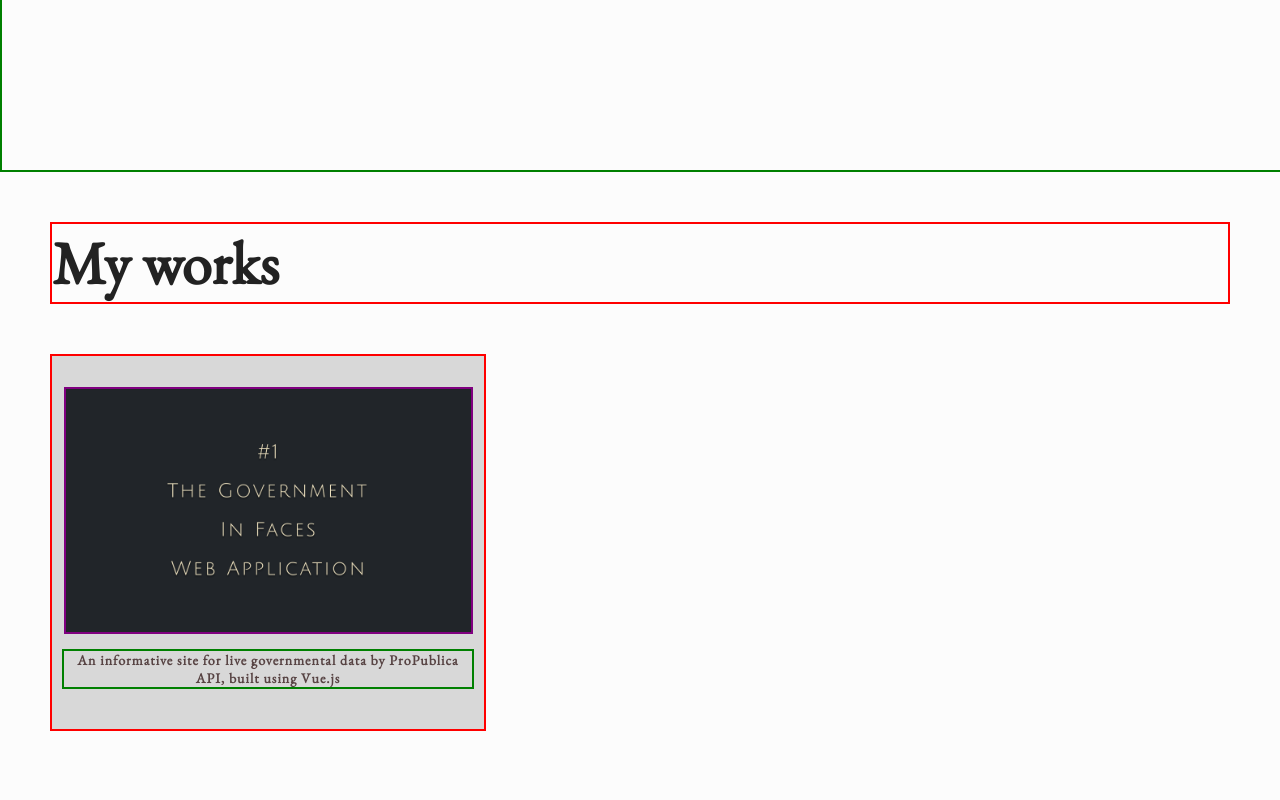
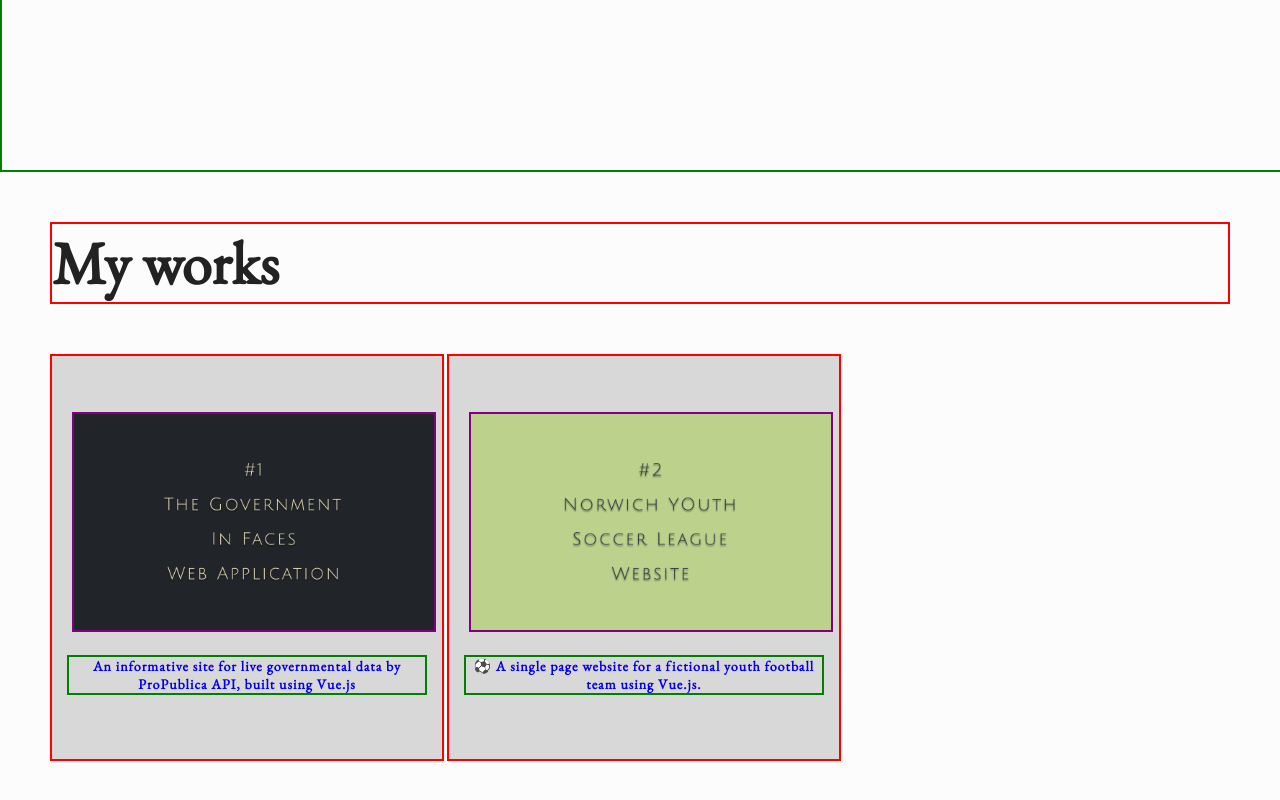
Before and after one commit to WiliTheSParrow/portfolio_wilithesparrow, a plain HTML site: page public/index.html in a window 1280 px wide. Shown: the part 1576-2376 px from the top of the page. Drawn offline with nearby package versions, Linux system fonts and the light colour scheme; a web font is replaced by a local one.

Commit message:
added link, second box, figuring out

```diff
--- a/public/index.html
+++ b/public/index.html
@@ -41,7 +41,8 @@
             <div id="aboutMeTextContent">
                 <p>Hi! I'm Julia. 🍂</p>
                 <p>Wife, cat mom and horror movie lover. Of course I like coffee.</p>
-                <p>In my spare time you'll find me on concerts, travelling OR home knitting and crocheting while
+                <p>Currently, I'm working at BusinessMonitor as Front-end Designer. In my spare time you'll find me on
+                    concerts, travelling OR home knitting and crocheting while
                     watching some
                     spooky stuff.</p>
                 <p>I learned Web Development and Web Design by myself. I'm very passionate about making the digital
@@ -58,13 +59,20 @@
     <div id="myWorksPage">
         <h1>My works</h1>
         <div id="myWorkPieces">
-            <div id="box1">
 
-                <img src="/public/pic/thumbnails/TGIF.png" alt="work1">
+            <div class="boxees" id="box1">
+                <a href="https://tgifwebapp.web.app/index.html" target="_blank">
+                    <img src="/public/pic/thumbnails/TGIF.png" alt="work1">
+                    <p href="https://tgifwebapp.web.app/index.html">An informative site for live governmental data by
+                        ProPublica API, built using Vue.js</p>
+                </a> </div>
 
-                <p>An informative site for live governmental data by ProPublica API, built using Vue.js</p>
+            <div class="boxees" id="box1">
+                <a href="#" target="_blank">
+                    <img src="/public/pic/thumbnails/NYSL.png" alt="work1">
+                    <p>⚽ A single page website for a fictional youth football team using Vue.js.</p>
+                </a> </div>
 
-            </div>
 
         </div>
 
--- a/public/style/style.scss
+++ b/public/style/style.scss
@@ -159,27 +159,34 @@ html {
             margin-right: 50px;
             font-size: 14px;
 
-            #box1 {
-                width: 432px;
+            .boxees {
+                width: 360px;
                 height: 373px;
                 background: color(lightGreyLightened);
                 display: inline-flex;
                 flex-direction: column;
                 justify-content: center;
                 align-items: center;
+                padding: 15px;
                 border: 2px solid red;
 
-                img {
-                    width: 405px;
-                    height: 243px;
-                    margin-bottom: 5px;
-                    border: 2px solid purple;
+                a {
+
+                    img {
+                        width: 100%;
+                        margin: 5px;
+                        border: 2px solid purple;
+                    }
+
+                    p {
+                        text-align: center;
+                        letter-spacing: 1px;
+                        border: 2px solid green;
+                    }
                 }
-                p{
-                    margin: 10px;
-                    text-align: center;
-                    letter-spacing: 1px;
-                    border: 2px solid green;
+
+                a:link, a:visited {
+                    text-decoration: none;
                 }
             }
         }
```
Also changed, not shown: public/style/style.css, 1 other file.
